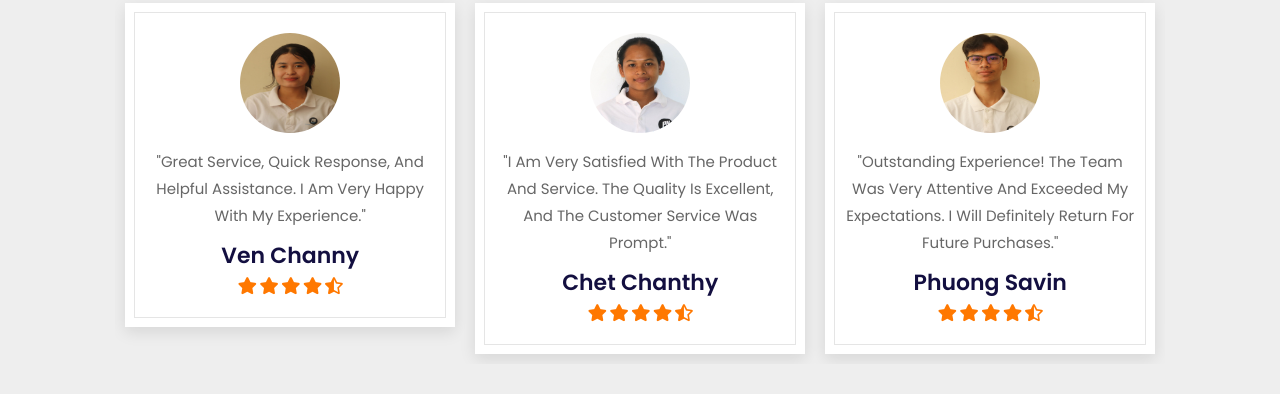
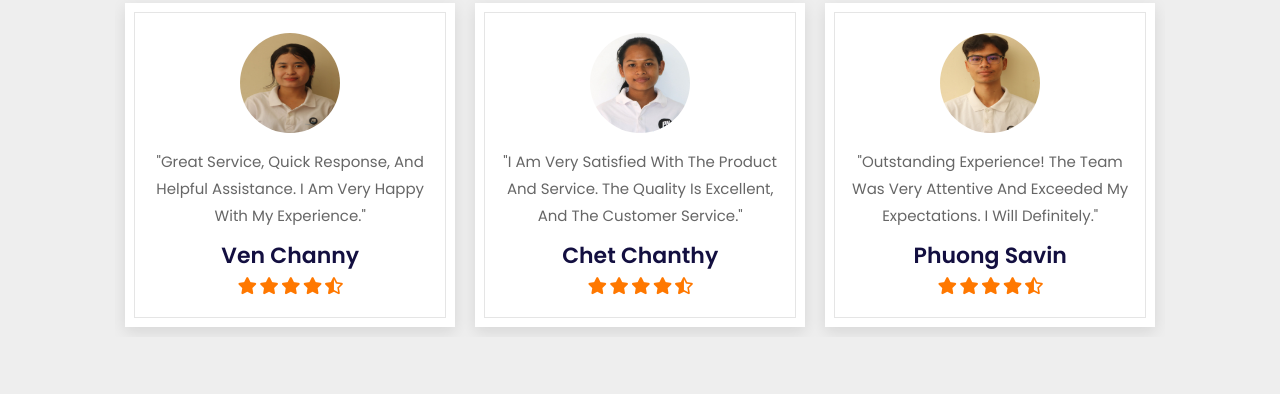
Before and after one commit to S2-svg/Grocery, a plain HTML site: page index.html in a window 1280 px wide. Shown: the part 2819-3213 px from the top of the page. Drawn offline with nearby package versions, Linux system fonts and the light colour scheme.

Commit message:
update new

```diff
--- a/index.html
+++ b/index.html
@@ -449,7 +449,7 @@
                 <div class="swiper-slide box">
                     <img src="picture/photo_2025-07-03_03-07-15.jpg" alt="">
                     <p>"I am very satisfied with the product and service. The quality is excellent, and the customer
-                        service was prompt."</p>
+                        service."</p>
                     <h3>Chet Chanthy</h3>
                     <div class="stars">
                         <i class="fas fa-star"></i>
@@ -463,7 +463,7 @@
                 <div class="swiper-slide box">
                     <img src="picture/photo_2025-07-03_03-02-27.jpg" alt="">
                     <p>"Outstanding experience! The team was very attentive and exceeded my expectations. I will
-                        definitely return for future purchases."</p>
+                        definitely."</p>
                     <h3>Phuong Savin</h3>
                     <div class="stars">
                         <i class="fas fa-star"></i>
@@ -586,7 +586,7 @@
                 <div class="campus">
                     <h4>📍 PHNOM PENH | CAMBODIA</h4>
                     <p>📍 BP 511 St. 371 Phum Tropeang Chhuk (Borey Sorla) Sangkat Tek Thla, Khan Sen Sok</p>
-                    <p>+885 23 99 55 00</p>
+                    <p>+885 11 244 930</p>
                     <p>⏰ 24/7</p>
                 </div>
                 <hr>
```
